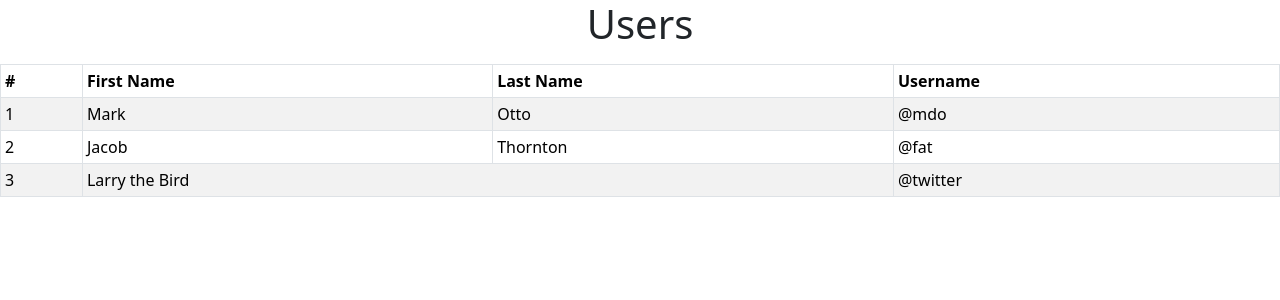
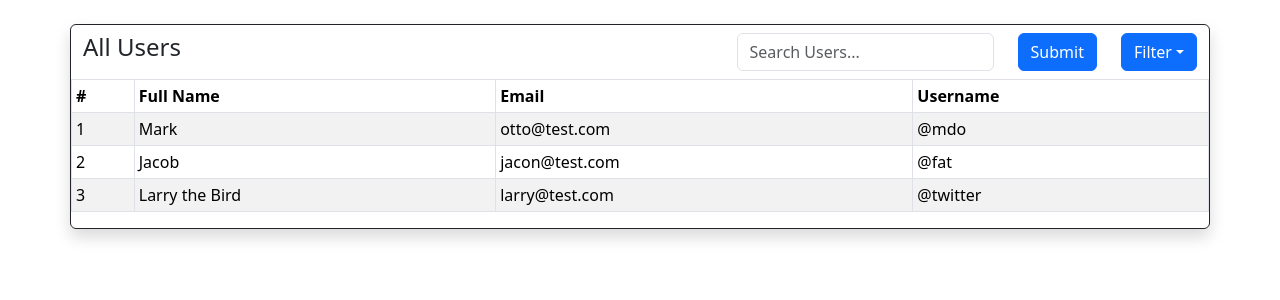
Before and after one commit to BrockBloomquist/fullstack-ci-cd-project, a React (Create React App) app: page / in a window 1280 px wide. Shown: the top 300 px of the page. Built offline with nearby package versions, Linux system fonts and the light colour scheme.

Commit message:
Added more components and styling

```diff
--- a/src/App.js
+++ b/src/App.js
@@ -1,12 +1,10 @@
 import "./App.css";
 import "bootstrap/dist/css/bootstrap.min.css";
-import { SmallExample } from "./components/SmallExample";
-
+import { Banner } from "./components/Banner";
 function App() {
   return (
     <>
-      <h1 class="d-flex justify-content-center mb-3">Users</h1>
-      <SmallExample />
+      <Banner />
     </>
   );
 }
--- /dev/null
+++ b/src/components/Banner.js
@@ -0,0 +1,17 @@
+import { SmallExample } from "./SmallExample";
+import Container from "react-bootstrap/Container";
+import Row from "react-bootstrap/Row";
+import { SearchBar } from "./SearchBar";
+
+export function Banner() {
+  return (
+    <Container className="mx-auto border border-dark shadow rounded mt-4">
+      <Row className="my-2">
+        <SearchBar />
+      </Row>
+      <Row className="justify-content-center">
+        <SmallExample />
+      </Row>
+    </Container>
+  );
+}
--- /dev/null
+++ b/src/components/SearchBar.js
@@ -0,0 +1,27 @@
+import Col from "react-bootstrap/Col";
+import Form from "react-bootstrap/Form";
+import Button from "react-bootstrap/Button";
+import { SearchDropdown } from "./SearchDropdown";
+
+export function SearchBar() {
+  return (
+    <>
+      <Col>
+        <h4>All Users</h4>
+      </Col>
+      <Col xs="auto">
+        <Form.Control
+          type="text"
+          placeholder="Search Users..."
+          className=" mr-sm-2"
+        />
+      </Col>
+      <Col xs="auto">
+        <Button type="submit">Submit</Button>
+      </Col>
+      <Col xs="auto">
+        <SearchDropdown />
+      </Col>
+    </>
+  );
+}
--- /dev/null
+++ b/src/components/SearchDropdown.js
@@ -0,0 +1,16 @@
+import Dropdown from "react-bootstrap/Dropdown";
+
+export function SearchDropdown() {
+  return (
+    <Dropdown>
+      <Dropdown.Toggle variant="primary" id="dropdown-basic">
+        Filter
+      </Dropdown.Toggle>
+      <Dropdown.Menu>
+        <Dropdown.Item href="#/action-1">Newest</Dropdown.Item>
+        <Dropdown.Item href="#/action-2">Another action</Dropdown.Item>
+        <Dropdown.Item href="#/action-3">Something else</Dropdown.Item>
+      </Dropdown.Menu>
+    </Dropdown>
+  );
+}
--- a/src/components/SmallExample.js
+++ b/src/components/SmallExample.js
@@ -2,31 +2,32 @@ import Table from "react-bootstrap/Table";
 
 export function SmallExample() {
   return (
-    <Table striped bordered hover size="sm">
+    <Table striped bordered hover size="sm" className="overflow-auto">
       <thead>
         <tr>
           <th>#</th>
-          <th>First Name</th>
-          <th>Last Name</th>
+          <th>Full Name</th>
+          <th>Email</th>
           <th>Username</th>
         </tr>
       </thead>
-      <tbody>
+      <tbody className="m-3">
         <tr>
           <td>1</td>
           <td>Mark</td>
-          <td>Otto</td>
+          <td>otto@test.com</td>
           <td>@mdo</td>
         </tr>
         <tr>
           <td>2</td>
           <td>Jacob</td>
-          <td>Thornton</td>
+          <td>jacon@test.com</td>
           <td>@fat</td>
         </tr>
         <tr>
           <td>3</td>
-          <td colSpan={2}>Larry the Bird</td>
+          <td>Larry the Bird</td>
+          <td>larry@test.com</td>
           <td>@twitter</td>
         </tr>
       </tbody>
```
